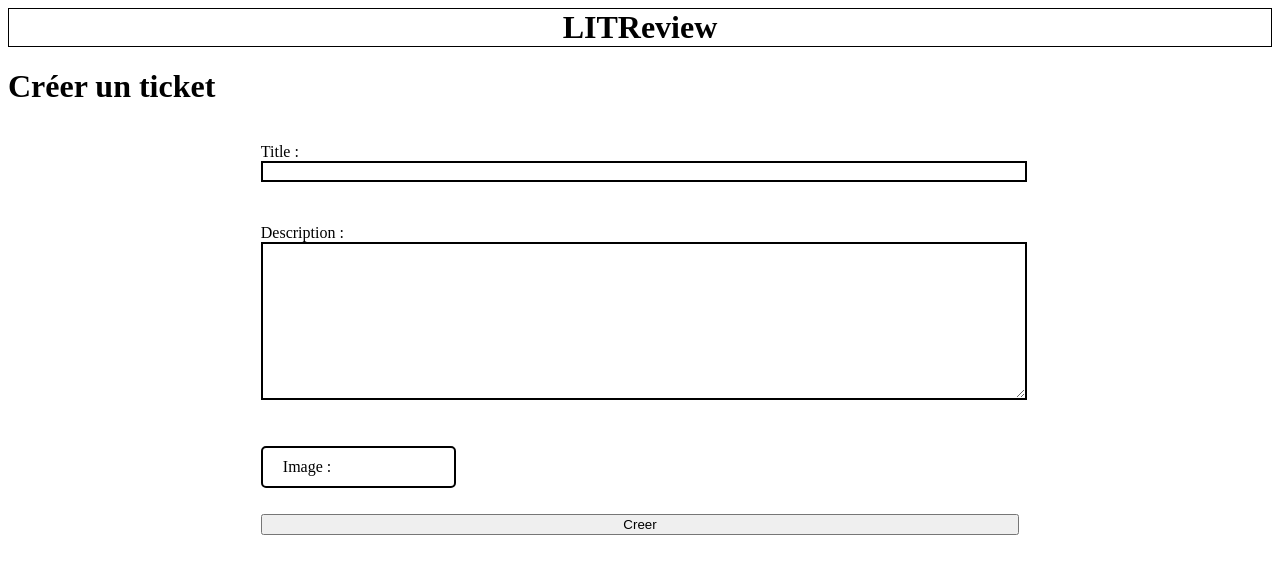
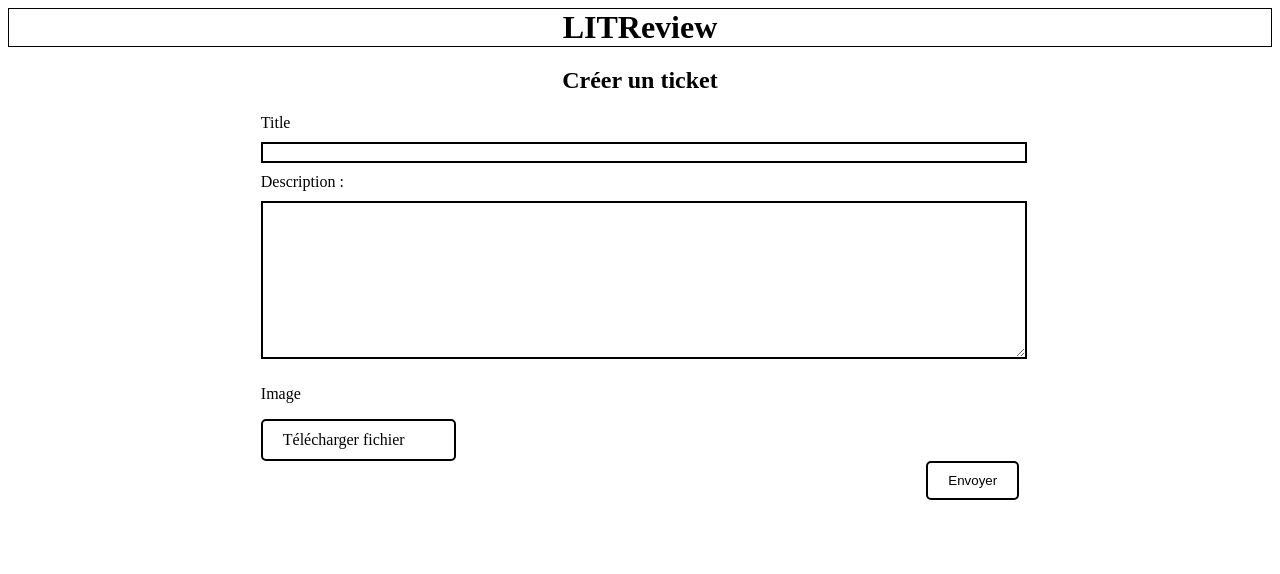
Before and after one commit to ClemiDouce/BookReview, a Django app: page /ticket/create/ in a window 1280 px wide. Shown: the top 574 px of the page. Run offline with Django 3.2, Linux system fonts and the light colour scheme.

Commit message:
update form

```diff
--- a/templates/ticket/create-ticket.html
+++ b/templates/ticket/create-ticket.html
@@ -8,10 +8,18 @@
 {% block title %}Creation Ticket{% endblock %}
 
 {% block content %}
-	<h1>Créer un ticket</h1>
+	<h2>Créer un ticket</h2>
 	<form method="POST" enctype="multipart/form-data">
 		{% csrf_token %}
-		{{ form.as_p }}
-		<input type="submit" value="Creer">
+		<label for="{{ form.title.id_for_label }}">Title</label>
+		{{ form.title }}
+		{{ form.description.label_tag}}
+		{{ form.description }}
+		<div id="button-container">
+			<p>Image</p>
+			<label for="{{ form.image.id_for_label }}">Télécharger fichier</label>
+			{{ form.image }}
+			<input type="submit" value="Envoyer">
+		</div>
 	</form>
 {% endblock %}
```
